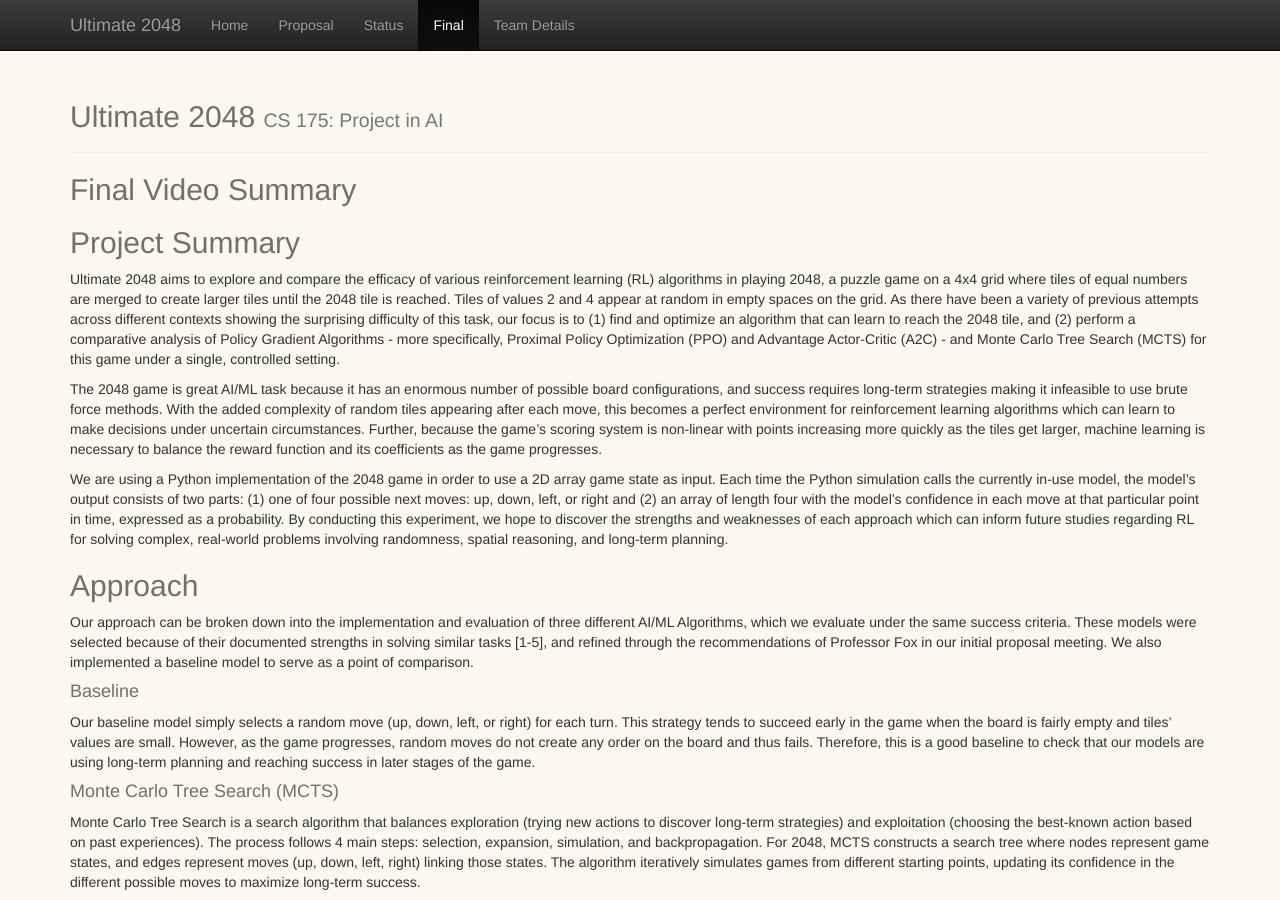
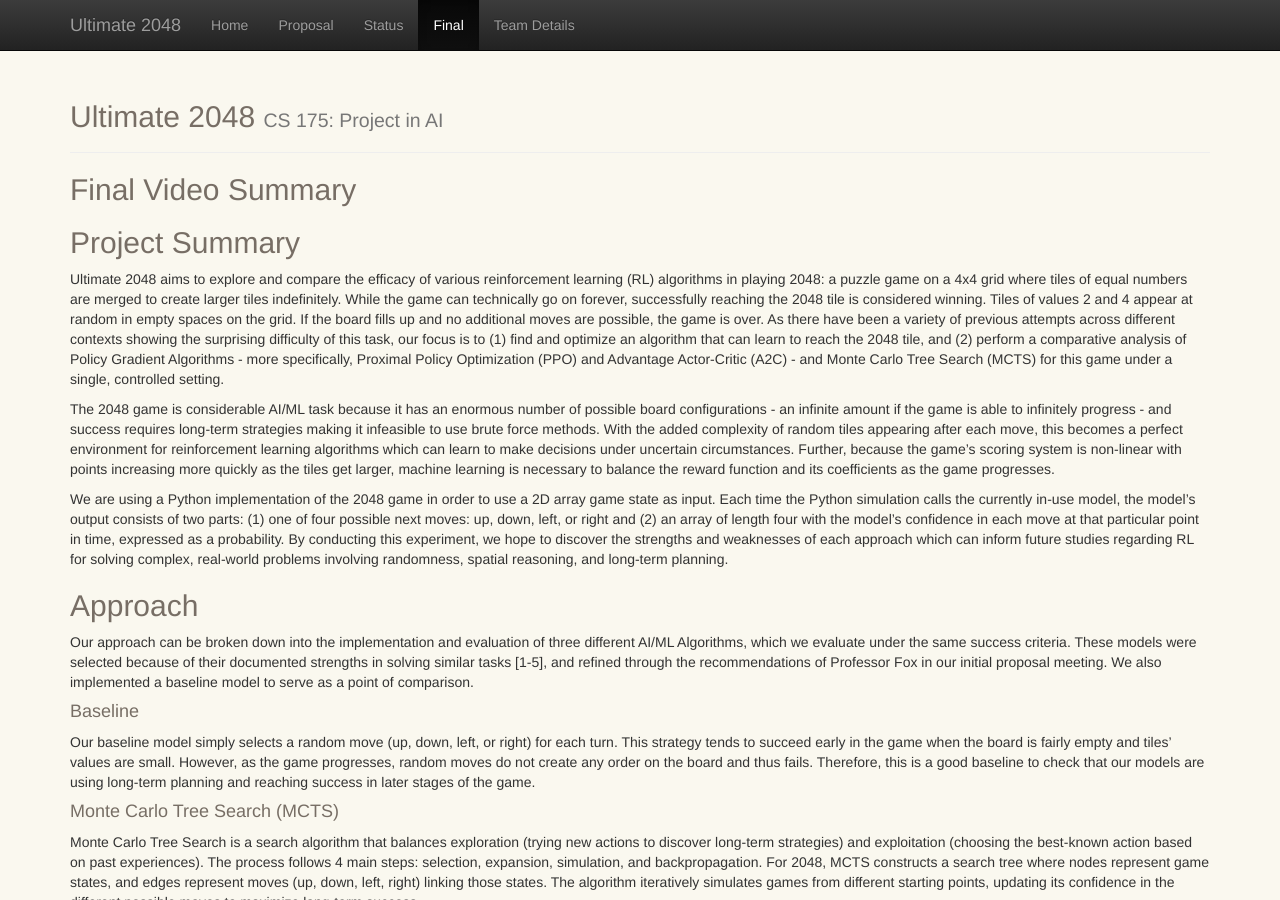
Before and after one commit to AnthonyCusi/ultimate-2048, a Jekyll site: the page built from docs/final.md, in a window 1280 px wide and 900 px high. Built offline with Jekyll 4.4.1, drawn with Linux system fonts in a browser that asks for light colours; formulas are drawn with MathJax 3.

Commit message:
more additions to project summary

```diff
--- a/docs/final.md
+++ b/docs/final.md
@@ -6,9 +6,9 @@ title:  Final Report
 ## Final Video Summary
 
 ## Project Summary
-Ultimate 2048 aims to explore and compare the efficacy of various reinforcement learning (RL) algorithms in playing 2048, a puzzle game on a 4x4 grid where tiles of equal numbers are merged to create larger tiles until the 2048 tile is reached. Tiles of values 2 and 4 appear at random in empty spaces on the grid. As there have been a variety of previous attempts across different contexts showing the surprising difficulty of this task, our focus is to (1) find and optimize an algorithm that can learn to reach the 2048 tile, and (2) perform a comparative analysis of Policy Gradient Algorithms - more specifically, Proximal Policy Optimization (PPO) and Advantage Actor-Critic (A2C) - and Monte Carlo Tree Search (MCTS) for this game under a single, controlled setting.
+Ultimate 2048 aims to explore and compare the efficacy of various reinforcement learning (RL) algorithms in playing 2048: a puzzle game on a 4x4 grid where tiles of equal numbers are merged to create larger tiles indefinitely. While the game can technically go on forever, successfully reaching the 2048 tile is considered winning. Tiles of values 2 and 4 appear at random in empty spaces on the grid. If the board fills up and no additional moves are possible, the game is over. As there have been a variety of previous attempts across different contexts showing the surprising difficulty of this task, our focus is to (1) find and optimize an algorithm that can learn to reach the 2048 tile, and (2) perform a comparative analysis of Policy Gradient Algorithms - more specifically, Proximal Policy Optimization (PPO) and Advantage Actor-Critic (A2C) - and Monte Carlo Tree Search (MCTS) for this game under a single, controlled setting.
 
-The 2048 game is great AI/ML task because it has an enormous number of possible board configurations, and success requires long-term strategies making it infeasible to use brute force methods. With the added complexity of random tiles appearing after each move, this becomes a perfect environment for reinforcement learning algorithms which can learn to make decisions under uncertain circumstances. Further, because the game's scoring system is non-linear with points increasing more quickly as the tiles get larger, machine learning is necessary to balance the reward function and its coefficients as the game progresses.
+The 2048 game is considerable AI/ML task because it has an enormous number of possible board configurations - an infinite amount if the game is able to infinitely progress - and success requires long-term strategies making it infeasible to use brute force methods. With the added complexity of random tiles appearing after each move, this becomes a perfect environment for reinforcement learning algorithms which can learn to make decisions under uncertain circumstances. Further, because the game's scoring system is non-linear with points increasing more quickly as the tiles get larger, machine learning is necessary to balance the reward function and its coefficients as the game progresses.
 
 We are using a Python implementation of the 2048 game in order to use a 2D array game state as input.  Each time the Python simulation calls the currently in-use model, the model's output consists of two parts: (1) one of four possible next moves: up, down, left, or right and (2) an array of length four with the model's confidence in each move at that particular point in time, expressed as a probability. By conducting this experiment, we hope to discover the strengths and weaknesses of each approach which can inform future studies regarding RL for solving complex, real-world problems involving randomness, spatial reasoning, and long-term planning.
 
```
